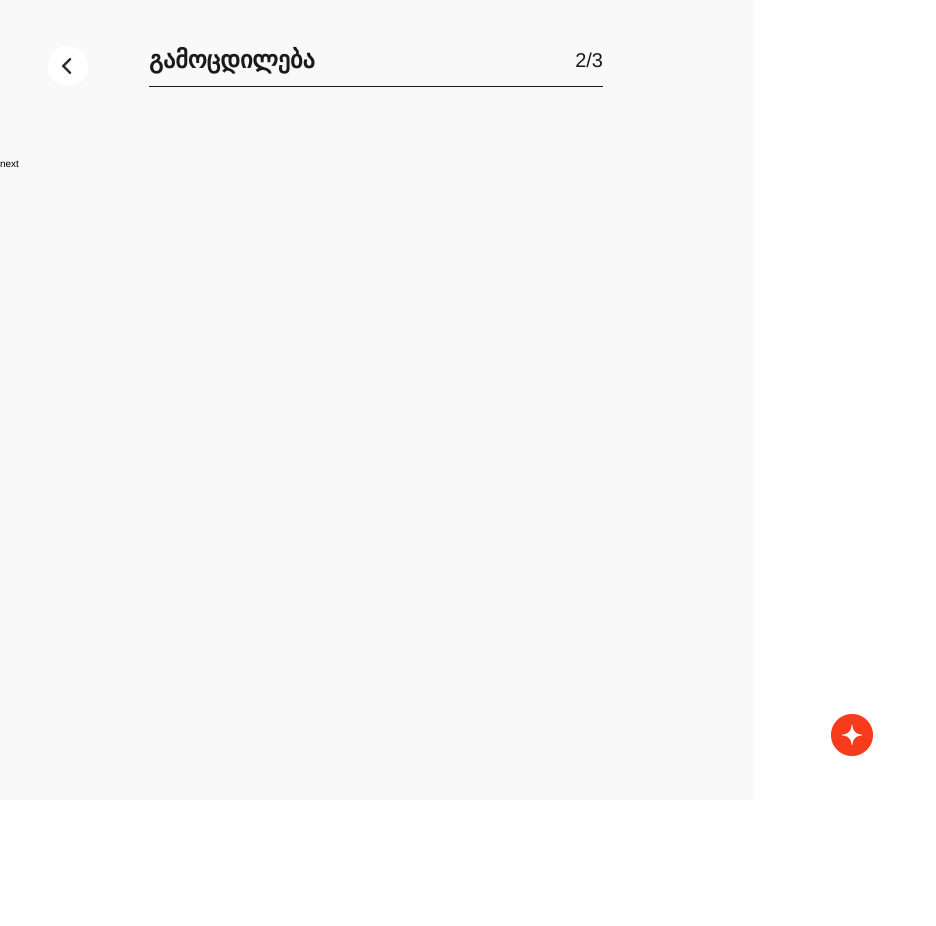
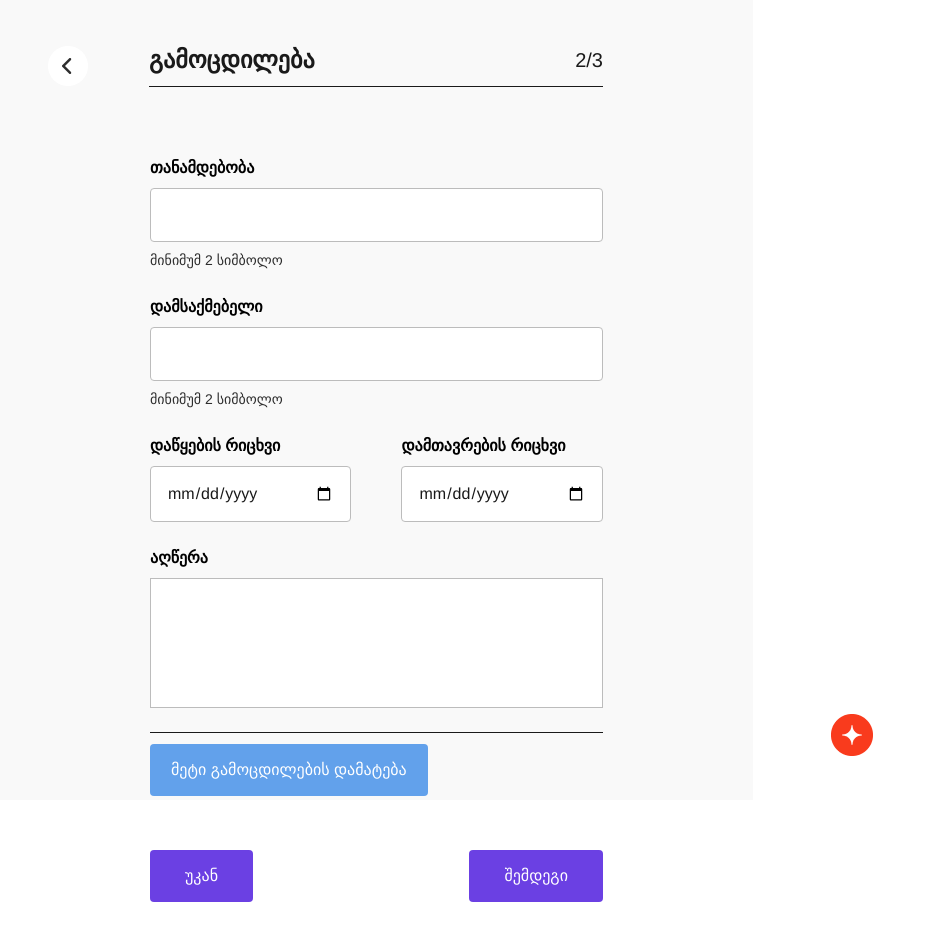
Before and after one commit to Kapanadze04/Redberry-Bootcamp6, an Angular app: page /experience in a window 1280 px wide. Shown: the whole page, without its empty margins (0-936 px from the left). Before the commit the page ends 800 px from the top, so only its background shows below. Built offline with nearby package versions, Linux system fonts and the light colour scheme; a web font is replaced by a local one.

Commit message:
experience page, form markup

```diff
--- a/src/app/experience/experience.component.html
+++ b/src/app/experience/experience.component.html
@@ -2,4 +2,43 @@
     [title]="'გამოცდილება'"
     [step]="'2/3'"
 />
-<button (click)="onEducation()">next</button>
+
+<form>
+    <div class="block-input">
+        <label>თანამდებობა</label>
+        <input type="text">
+        <span class="warning">მინიმუმ 2 სიმბოლო</span>
+    </div>
+
+    <div class="block-input">
+        <label>დამსაქმებელი</label>
+        <input type="text">
+        <span class="warning">მინიმუმ 2 სიმბოლო</span>
+    </div>
+
+    <div class="flex-input">
+        <div class="block-input">
+            <label>დაწყების რიცხვი</label>
+            <input type="date">
+        </div>
+        <div class="block-input">
+            <label>დამთავრების რიცხვი</label>
+            <input type="date">
+        </div>
+    </div>
+
+    <div class="block-input">
+        <label>აღწერა</label>
+        <textarea></textarea>
+    </div>
+
+    <div class="add-btn-wrapper">
+        <button class="add-btn">მეტი გამოცდილების დამატება</button>
+    </div>
+
+
+    <div class="btn-wrapper">
+        <button (click)="onPreviousPage()">უკან</button>
+        <button (click)="onEducation()">შემდეგი</button>
+    </div>
+<form>
--- a/src/app/experience/experience.component.scss
+++ b/src/app/experience/experience.component.scss
@@ -0,0 +1,5 @@
+@import '../../styles/mixins';
+
+.btn-wrapper {
+    @include flex-between;
+}
--- a/src/app/experience/experience.component.ts
+++ b/src/app/experience/experience.component.ts
@@ -1,6 +1,7 @@
 import { Component } from '@angular/core';
 import { Router } from '@angular/router';
 import { HeaderComponent } from "../shared/header/header.component";
+import { Location } from '@angular/common';
 
 @Component({
   selector: 'app-experience',
@@ -10,9 +11,13 @@ import { HeaderComponent } from "../shared/header/header.component";
   styleUrl: './experience.component.scss'
 })
 export class ExperienceComponent {
-  constructor(private router: Router) {}
+  constructor(private router: Router, private location: Location) {}
 
   onEducation() {
     this.router.navigate(['/education']);
   }
+
+  onPreviousPage() {
+    this.location.back();
+  }
 }
--- a/src/styles.scss
+++ b/src/styles.scss
@@ -85,4 +85,18 @@ form {
         }
     }
 
+    .add-btn-wrapper {
+        border-top: 1px solid $primary;
+        padding-top: 1.1em;
+    }
+
+    .add-btn-wrapper > .add-btn {
+        all: unset;
+        font-size: 1.6rem;
+        padding: 0.875em 1.31em;
+        border-radius: 4px;
+        color: $White;
+        background: $addBtn;
+        cursor: pointer;
+    }
 }
```
